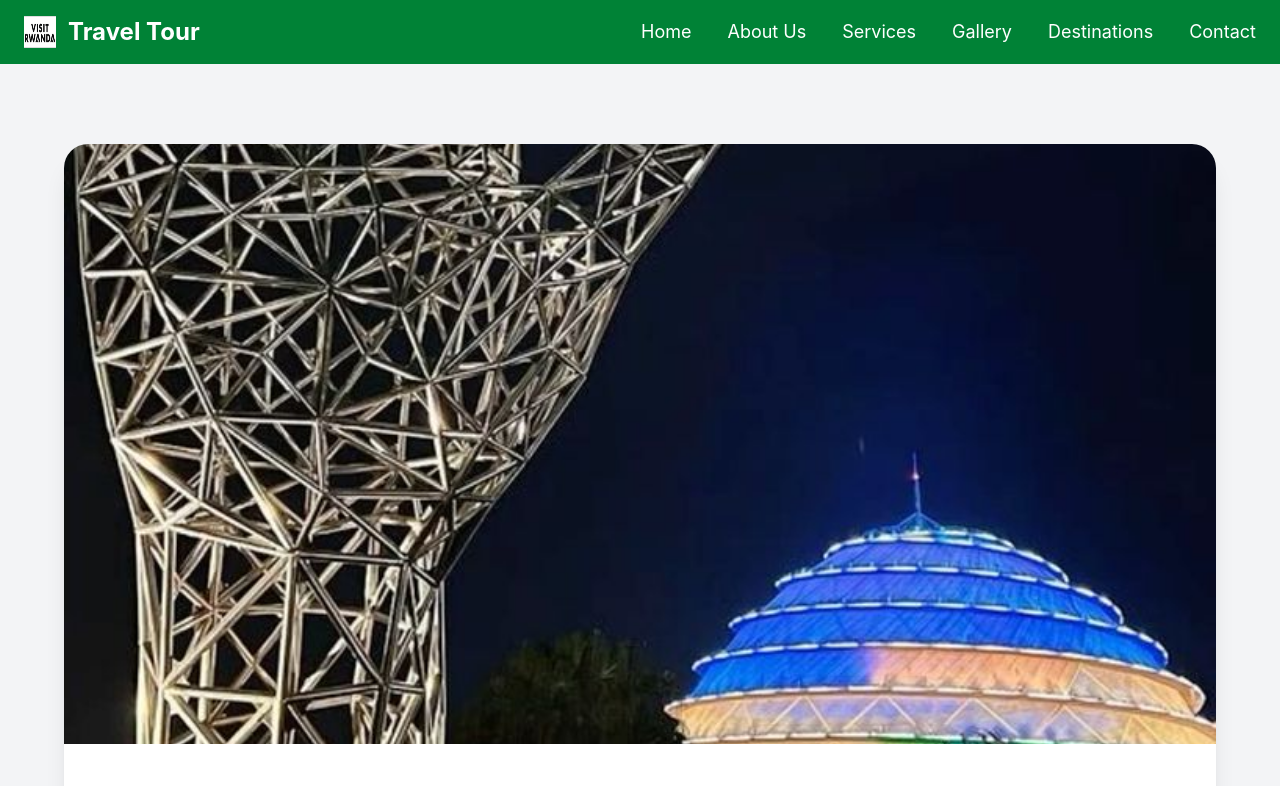
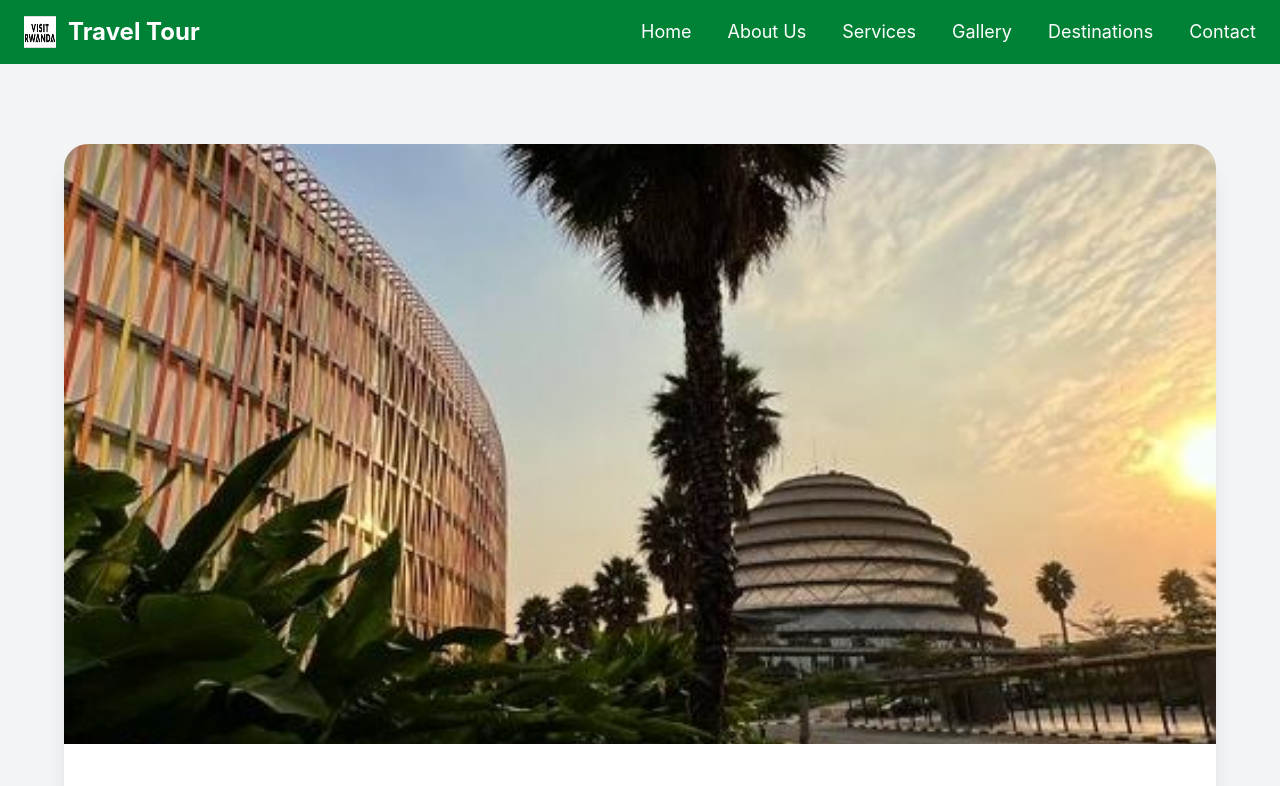
Before and after one commit to hollyursule/SOSL3, a Vue app in the folder stage1/: page /kigali in a window 1280 px wide. Shown: the top 786 px of the page. Built offline with nearby package versions, Linux system fonts and the light colour scheme.

Commit message:
Fix Vercel deployment

```diff
--- a/stage1/src/Views/kigali.vue
+++ b/stage1/src/Views/kigali.vue
@@ -4,7 +4,7 @@
     <div class="max-w-6xl mx-auto bg-white rounded-3xl shadow-xl overflow-hidden">
 
       <img
-        src="../Assets/KCC.jfif"
+        src="../Assets/center.jfif"
         alt="Kigali"
         class="w-full h-[600px] object-cover"
       />
```
Also changed, not shown: 1 other file (tests, documents, lock files or other folders).
